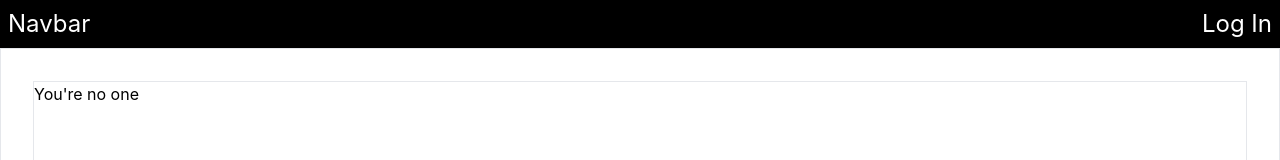
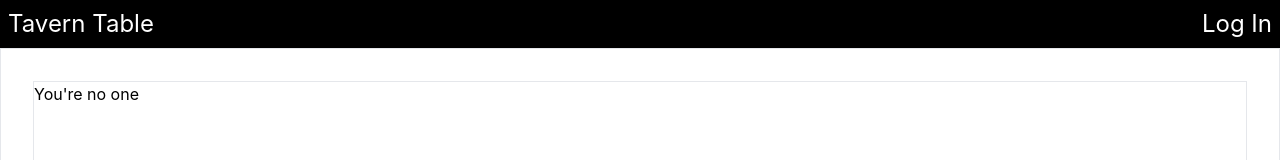
Before and after one commit to KCCPMG/tavern-table, a Next.js app: page / in a window 1280 px wide. Shown: the top 160 px of the page. Built offline with nearby package versions, Linux system fonts and the light colour scheme; no server answers.

Commit message:
replace 'Navbar' text with 'Tavern Table - [Username]', remove username from Log Out Link

```diff
--- a/components/Navbar.tsx
+++ b/components/Navbar.tsx
@@ -4,12 +4,9 @@ import { signOut } from "next-auth/react";
 import { useSession } from "next-auth/react"
 
 
-type LoggedInPanelProps = {
-  username: string
-}
 
 
-function LoggedInPanel({username}: LoggedInPanelProps) {
+function LoggedInPanel() {
   return (
     <>
       <Link className="text-white text-2xl px-2" href="/campaigns">
@@ -19,7 +16,7 @@ function LoggedInPanel({username}: LoggedInPanelProps) {
         e.preventDefault();
         signOut();
       }}>
-        Log Out {username}
+        Log Out
       </Link>
     </>
   )
@@ -40,10 +37,12 @@ export default function Navbar() {
 
   return (
     <nav className="bg-black w-full p-2 flex flex-initial justify-between">
-      <span className="text-white text-2xl">Navbar</span>
+      <span className="text-white text-2xl">
+        Tavern Table {session?.user && `- ${session.user.username}`}
+      </span>
       <div>
         {session?.user ?
-        <LoggedInPanel username={session.user.username!} /> :
+        <LoggedInPanel /> :
         <LoggedOutPanel />}
       </div>
     </nav>
```
